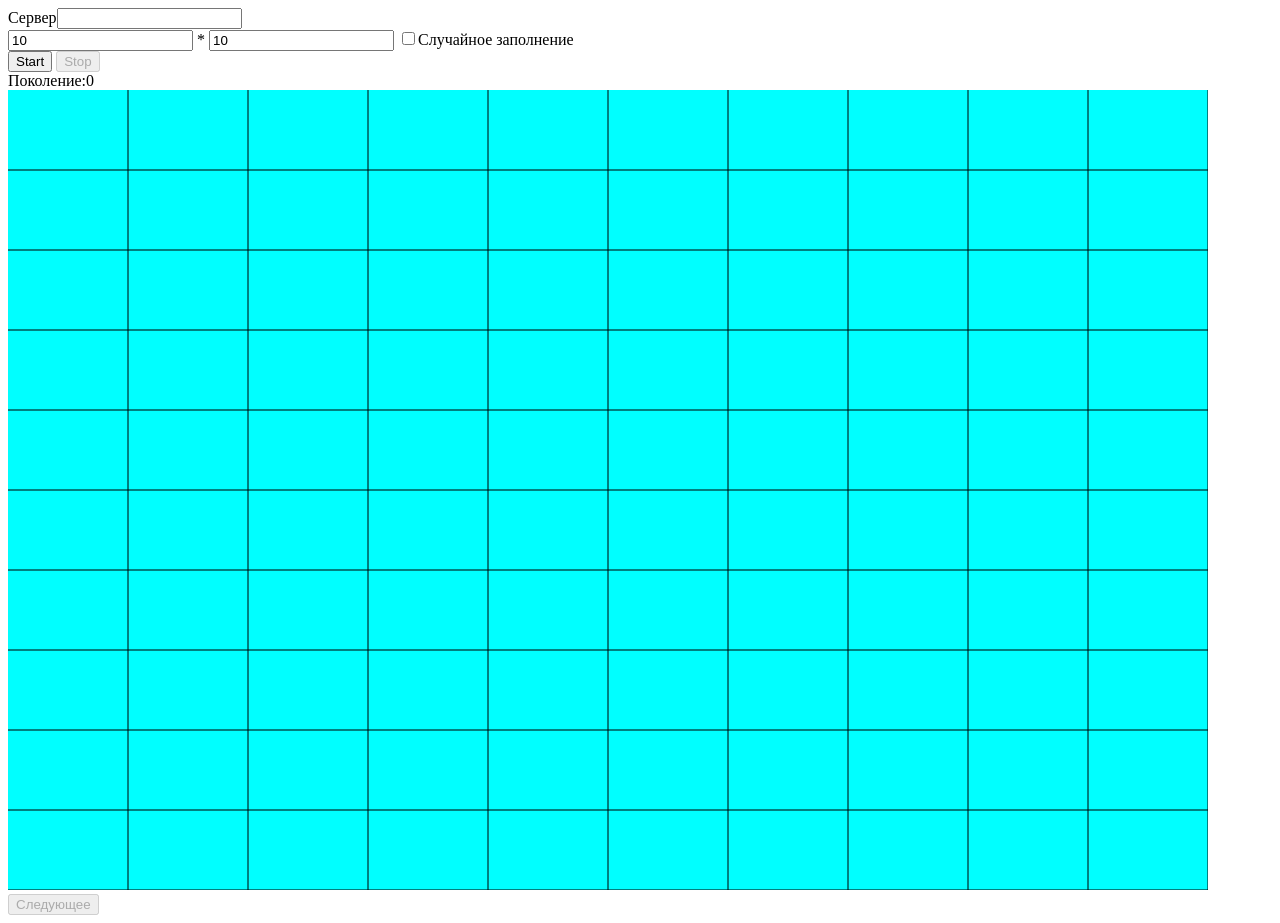
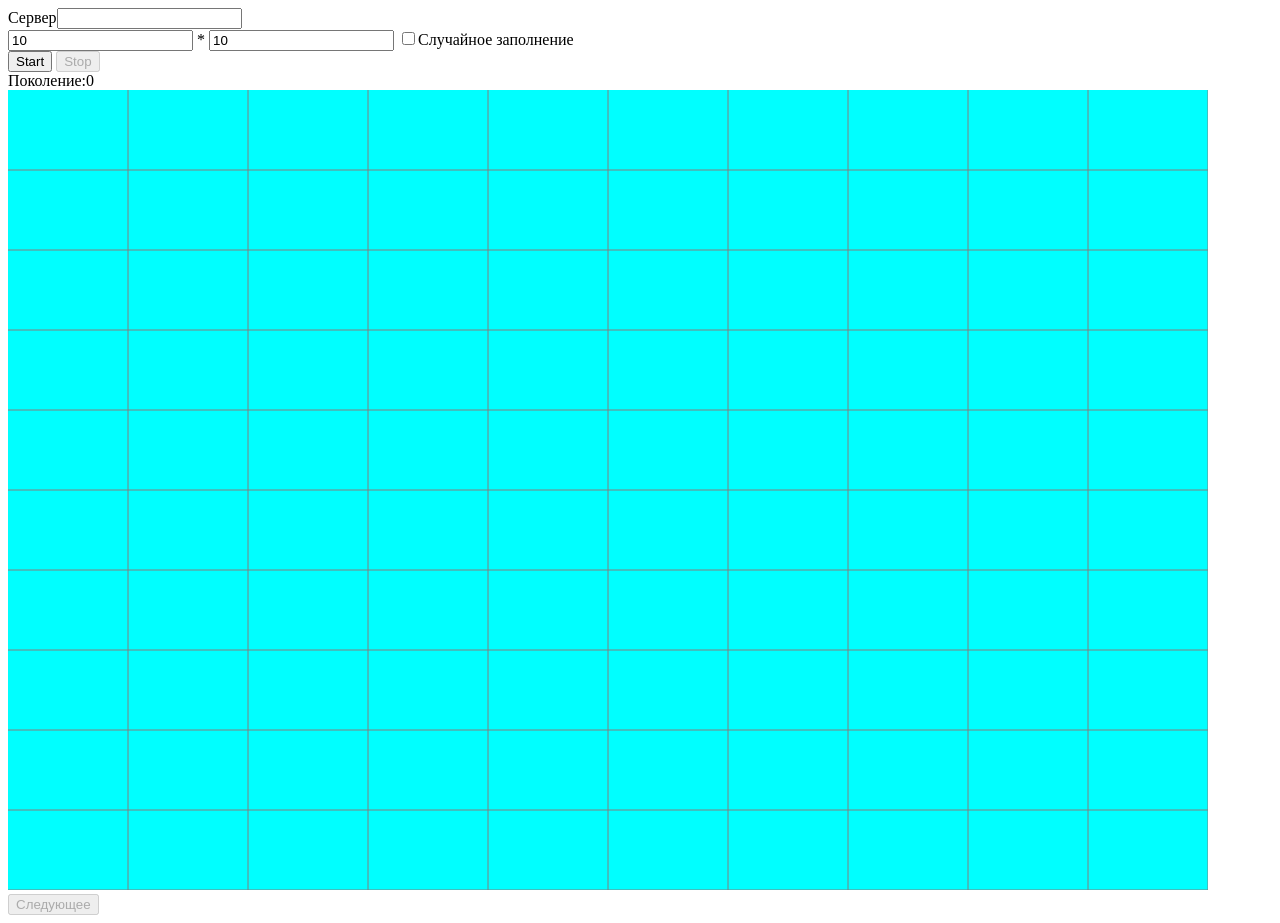
Before and after one commit to Peymer/life, a website: page public/index.html in a window 1280 px wide. Drawn offline with Linux system fonts and the light colour scheme.

Commit message:
modified:   public/index.html

```diff
--- a/public/index.html
+++ b/public/index.html
@@ -131,7 +131,7 @@
         function netOnCanvas(ctx) {
             ctx.clearRect(0, 0, canvas.width, canvas.height);
 
-            ctx.strokeStyle = "black";
+            ctx.strokeStyle = "gray";
             ctx.beginPath();
 
             for (let i = 0; i < sizeX; i++) {
```
